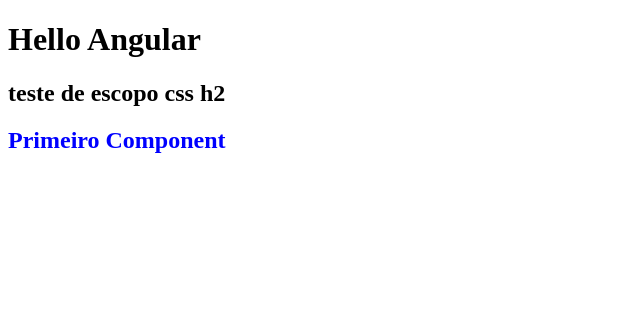
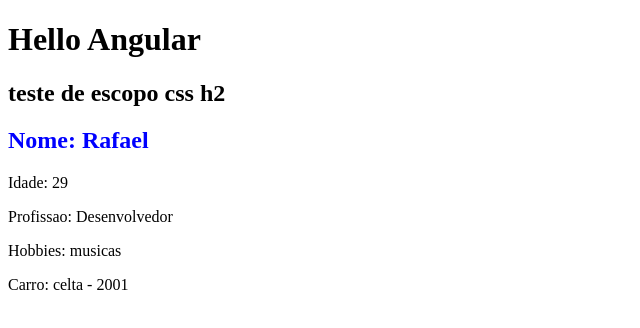
Before and after one commit to RafaelSaCa/CursoAngular, an Angular app: page / in a window 1280 px wide. Shown: the top 328 px of the page, without its empty margins (0-640 px from the left). Built offline with nearby package versions, Linux system fonts and the light colour scheme.

Commit message:
Interpolação

```diff
--- a/src/app/components/first-component/first-component.component.html
+++ b/src/app/components/first-component/first-component.component.html
@@ -1 +1,5 @@
-<h2> Primeiro Component</h2>
+<h2>Nome: {{ name }}</h2>
+<p>Idade: {{ age }}</p>
+<p>Profissao: {{ job }}</p>
+<p>Hobbies: {{hobbies[1]}}</p>
+<p>Carro: {{ car.name }} - {{ car.year }}</p>
--- a/src/app/components/first-component/first-component.component.ts
+++ b/src/app/components/first-component/first-component.component.ts
@@ -6,5 +6,12 @@
   styleUrls: ['./first-component.component.css']
 })
 export class FirstComponentComponent {
-
+ name: string = 'Rafael';
+ age: number = 29;
+ job: string = 'Desenvolvedor';
+ hobbies= ['jogos','musicas', 'filmes'];
+ car = {
+  name:'celta',
+  year: 2001,
+ };
 }
```
